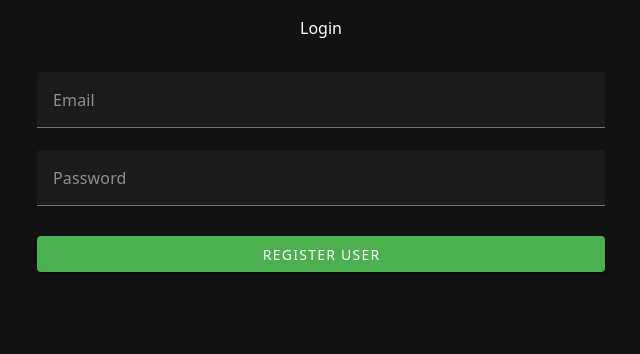
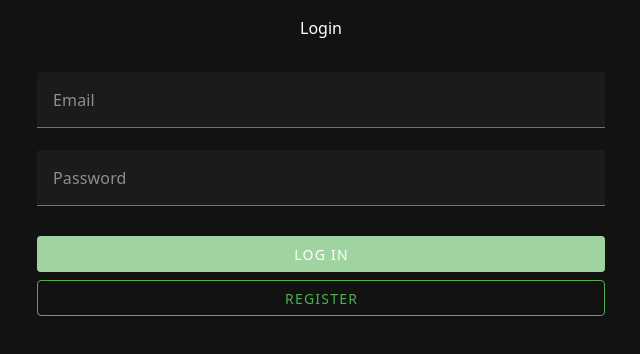
Before and after one commit to onurcankaya/vue-todo-app, a Vue app: page /login in a window 1280 px wide. Shown: the top 354 px of the page, without its empty margins (319-959 px from the left). Built offline with nearby package versions, Linux system fonts and the light colour scheme; the HTML template or start-up script is replaced by a standard one.

Commit message:
form validation and error handling

```diff
--- a/src/components/Login.vue
+++ b/src/components/Login.vue
@@ -10,13 +10,31 @@ const initialUser = {
 };
 
 const user = ref<User>(initialUser);
+const loginError = ref();
 
 const router = useRouter();
 
 const handleSubmit = async () => {
-  const { token } = await loginUser(user.value);
-  localStorage.setItem("jwt", token);
-  router.push("/dashboard");
+  try {
+    const response = await loginUser(user.value);
+    localStorage.setItem("jwt", response.token);
+    if (response.token) {
+      router.push("/dashboard");
+    } else {
+      loginError.value = response.message;
+    }
+  } catch (error) {
+    loginError.value = "Error logging in";
+  }
+};
+
+const validateForm = () => {
+  return !user.value.email || !user.value.password;
+};
+
+const emailRule = (value: string) => {
+  const emailRegex = /^[^\s@]+@[^\s@]+\.[^\s@]+$/;
+  return emailRegex.test(value);
 };
 </script>
 
@@ -28,19 +46,36 @@ const handleSubmit = async () => {
         v-model="user.email"
         placeholder="Email"
         type="email"
+        :rules="[
+          (v) => !!v || 'Email is required',
+          (v) => emailRule(v) || 'Invalid email format',
+        ]"
+        required
       ></v-text-field>
       <v-text-field
         v-model="user.password"
         placeholder="Password"
         type="password"
+        :rules="[(v) => !!v || 'Password is required']"
+        required
       ></v-text-field>
       <v-btn
         class="mt-2"
-        text="Register User"
+        text="Log In"
         type="submit"
         color="success"
+        :disabled="validateForm()"
+        block
+      ></v-btn>
+      <v-btn
+        class="mt-2"
+        text="Register"
+        variant="outlined"
+        color="success"
+        @click="() => router.push('/register')"
         block
       ></v-btn>
     </v-form>
+    <div>{{ loginError }}</div>
   </v-container>
 </template>
--- a/src/components/Register.vue
+++ b/src/components/Register.vue
@@ -11,12 +11,30 @@ const initialUser = {
 };
 
 const user = ref<User>(initialUser);
+const registerError = ref();
 
 const router = useRouter();
 
 const handleSubmit = async () => {
-  await registerUser(user.value);
-  router.push("/login");
+  try {
+    const response = await registerUser(user.value);
+    if (response.user) {
+      router.push("/login");
+    } else {
+      registerError.value = response.message;
+    }
+  } catch (error) {
+    registerError.value = "Error registering user";
+  }
+};
+
+const validateForm = () => {
+  return !user.value.username || !user.value.email || !user.value.password;
+};
+
+const emailRule = (value: string) => {
+  const emailRegex = /^[^\s@]+@[^\s@]+\.[^\s@]+$/;
+  return emailRegex.test(value);
 };
 </script>
 
@@ -28,24 +46,43 @@ const handleSubmit = async () => {
         v-model="user.email"
         placeholder="Email"
         type="email"
+        :rules="[
+          (v) => !!v || 'Email is required',
+          (v) => emailRule(v) || 'Invalid email format',
+        ]"
+        required
       ></v-text-field>
       <v-text-field
         v-model="user.username"
         placeholder="Username"
         type="text"
+        :rules="[(v) => !!v || 'Username is required']"
+        required
       ></v-text-field>
       <v-text-field
         v-model="user.password"
         placeholder="Password"
         type="password"
+        :rules="[(v) => !!v || 'Password is required']"
+        required
       ></v-text-field>
       <v-btn
         class="mt-2"
-        text="Register User"
+        text="Register"
         type="submit"
+        color="success"
+        :disabled="validateForm()"
+        block
+      ></v-btn>
+      <v-btn
+        class="mt-2"
+        text="Log In"
+        variant="outlined"
+        @click="() => router.push('/login')"
         color="success"
         block
       ></v-btn>
     </v-form>
+    <div>{{ registerError }}</div>
   </v-container>
 </template>
--- a/src/services/userApi.ts
+++ b/src/services/userApi.ts
@@ -1,4 +1,4 @@
-import axios from "axios";
+import axios, { isAxiosError } from "axios";
 import { User } from "../types/User";
 
 const BASE_URL = "http://localhost:3000";
@@ -8,7 +8,12 @@ export const registerUser = async (user: User) => {
     const response = await axios.post(`${BASE_URL}/register`, user);
     return response.data;
   } catch (error) {
-    console.error((error as Error).message);
+    if (isAxiosError(error)) {
+      console.error(error.response?.data);
+      return error.response?.data;
+    } else {
+      console.error((error as Error).message);
+    }
   }
 };
 
@@ -17,6 +22,11 @@ export const loginUser = async (user: User) => {
     const response = await axios.post(`${BASE_URL}/login`, user);
     return response.data;
   } catch (error) {
-    console.error((error as Error).message);
+    if (isAxiosError(error)) {
+      console.error(error.response?.data);
+      return error.response?.data;
+    } else {
+      console.error((error as Error).message);
+    }
   }
 };
```
